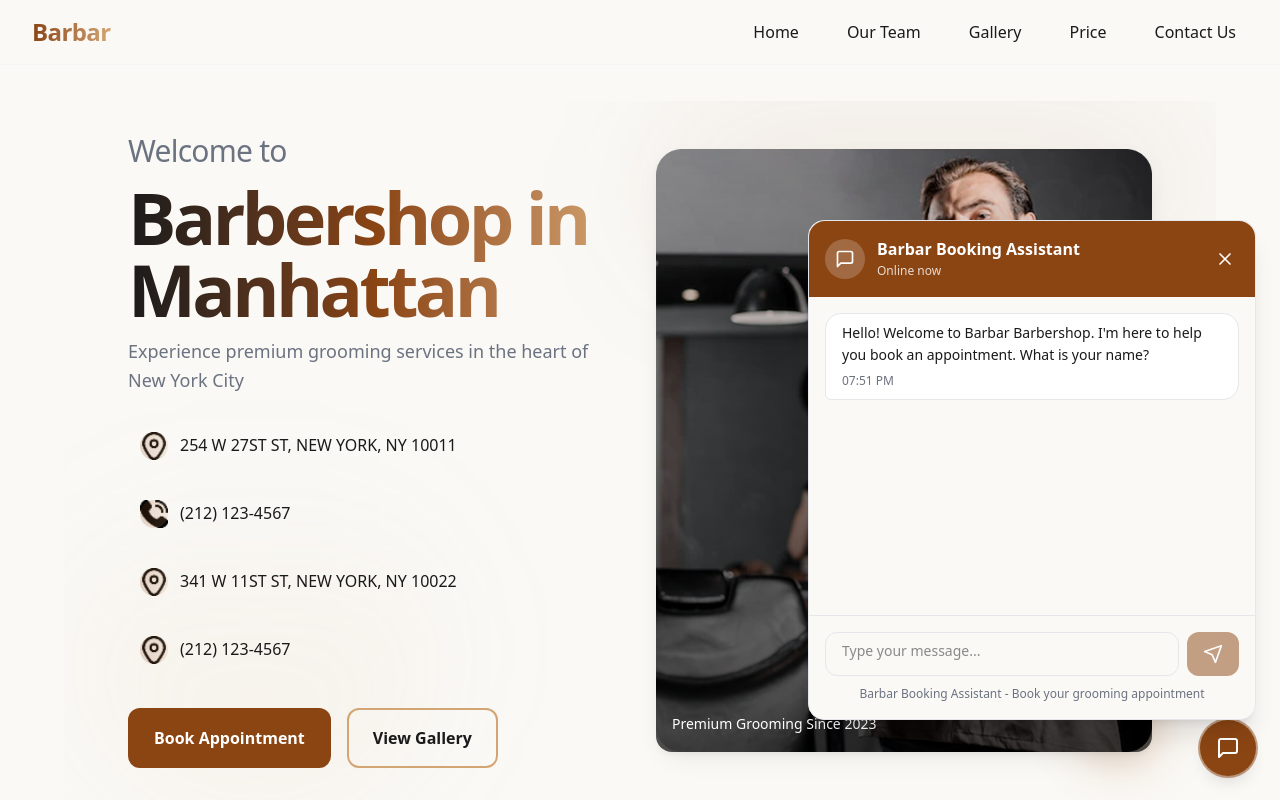
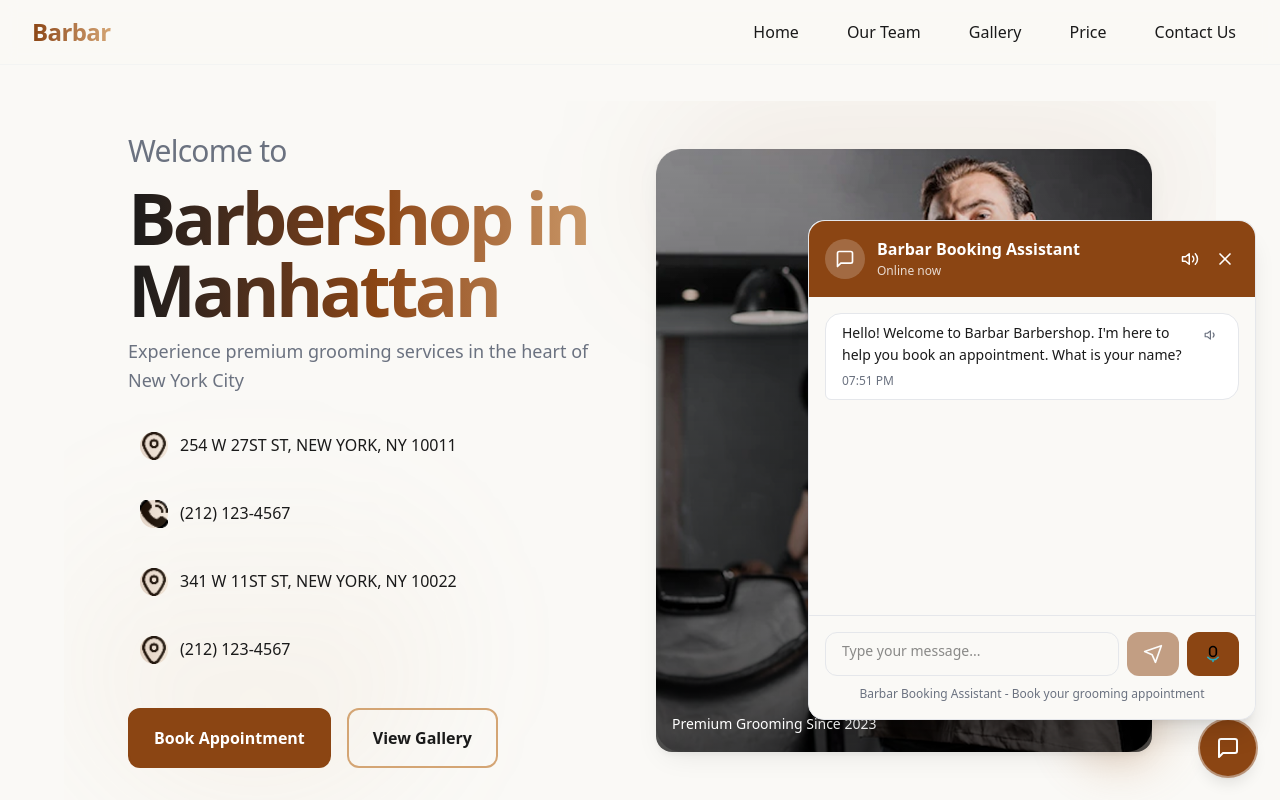
Before and after one commit to Hamza-Yaseen1/Saloon_web, a Next.js app: page / in a window 1280 px wide. Both pictures are taken after a click on the button "Open chat". Shown: the top 800 px of the page. Built offline with nearby package versions, Linux system fonts and the light colour scheme.

Commit message:
added voice agent

```diff
--- /dev/null
+++ b/app/api/transcribe/route.ts
@@ -0,0 +1,62 @@
+import { NextRequest, NextResponse } from "next/server";
+
+export async function POST(req: NextRequest) {
+  console.log("--- Groq Transcription API Start ---");
+
+  try {
+    const apiKey = process.env.GROQ_API_KEY;
+    if (!apiKey) {
+      console.error("Missing GROQ_API_KEY in environment variables");
+      return NextResponse.json({ error: "API configuration error" }, { status: 500 });
+    }
+
+    const formData = await req.formData();
+    const audioFile = formData.get('audio') as File;
+
+    if (!audioFile) {
+      console.error("No audio file found in form data");
+      return NextResponse.json({ error: "No audio file provided" }, { status: 400 });
+    }
+
+    console.log(`Audio file received: name=${audioFile.name}, size=${audioFile.size}, type=${audioFile.type}`);
+
+    // Groq's transcription API expects a real file in FormData, which we already have.
+    // We'll forward the formData directly or reconstruct it for the Groq endpoint.
+    const groqFormData = new FormData();
+    groqFormData.append("file", audioFile);
+    groqFormData.append("model", "whisper-large-v3");
+    groqFormData.append("response_format", "json");
+
+    console.log("Sending request to Groq API...");
+
+    const response = await fetch("https://api.groq.com/openai/v1/audio/transcriptions", {
+      method: "POST",
+      headers: {
+        "Authorization": `Bearer ${apiKey}`,
+      },
+      body: groqFormData,
+    });
+
+    if (!response.ok) {
+      const errorData = await response.json();
+      console.error("Groq API Error:", errorData);
+      throw new Error(errorData.error?.message || `Groq API failed with status ${response.status}`);
+    }
+
+    const data = await response.json();
+    const transcribedText = data.text || "";
+
+    console.log("Transcription successful:", transcribedText.substring(0, 50) + "...");
+    return NextResponse.json({ text: transcribedText });
+
+  } catch (error: any) {
+    console.error("Transcription error full details:");
+    console.error(error);
+
+    return NextResponse.json({
+      error: error.message || "Failed to transcribe audio",
+    }, { status: 500 });
+  } finally {
+    console.log("--- Groq Transcription API End ---");
+  }
+}
--- a/components/FloatingChatbot.tsx
+++ b/components/FloatingChatbot.tsx
@@ -21,6 +21,14 @@ interface BookingData {
 
 const FloatingChatbot = () => {
   const [isOpen, setIsOpen] = useState(false);
+  const [isMuted, setIsMuted] = useState(false);
+  const [currentlySpeakingId, setCurrentlySpeakingId] = useState<string | null>(null);
+// voice work start
+const [isRecording, setIsRecording] = useState(false);
+const mediaRecorderRef = useRef<MediaRecorder | null>(null);
+const audioChunksRef = useRef<BlobPart[]>([]);
+// voice work end
+
 const [messages, setMessages] = useState<Message[]>([
     {
       id: '1',
@@ -58,8 +66,40 @@ const FloatingChatbot = () => {
     messagesEndRef.current?.scrollIntoView({ behavior: 'smooth' });
   };
 
+  // Text to Speech Logic
+  const speak = (text: string, messageId: string) => {
+    if (typeof window === 'undefined' || isMuted) return;
+
+    // Stop any current speech
+    window.speechSynthesis.cancel();
+
+    const utterance = new SpeechSynthesisUtterance(text);
+
+    utterance.onstart = () => setCurrentlySpeakingId(messageId);
+    utterance.onend = () => setCurrentlySpeakingId(null);
+    utterance.onerror = () => setCurrentlySpeakingId(null);
+
+    window.speechSynthesis.speak(utterance);
+  };
+
+  // Auto-speak new bot messages
+  useEffect(() => {
+    const lastMessage = messages[messages.length - 1];
+    if (lastMessage && lastMessage.sender === 'bot' && !isMuted && isOpen) {
+      speak(lastMessage.text, lastMessage.id);
+    }
+  }, [messages, isOpen]);
+
+  // Stop speech if muted or closed
+  useEffect(() => {
+    if ((isMuted || !isOpen) && typeof window !== 'undefined') {
+      window.speechSynthesis.cancel();
+      setCurrentlySpeakingId(null);
+    }
+  }, [isMuted, isOpen]);
+
   const handleSendMessage = async () => {
-    if (!inputValue.trim() || isLoading) return;
+    if (!inputValue?.trim() || isLoading) return;
 
     // Add user message
     const userMessage: Message = {
@@ -145,6 +185,58 @@ const FloatingChatbot = () => {
     return date.toLocaleTimeString([], { hour: '2-digit', minute: '2-digit' });
   };
 
+
+  // voice work start
+  const startRecording = async () => {
+    try {
+      const stream = await navigator.mediaDevices.getUserMedia({ audio: true });
+      const mediaRecorder = new MediaRecorder(stream);
+      mediaRecorderRef.current = mediaRecorder;
+      audioChunksRef.current = [];
+
+      mediaRecorder.ondataavailable = (event) => {
+        if (event.data.size > 0) {
+          audioChunksRef.current.push(event.data);
+        }
+      };
+
+      mediaRecorder.onstop = async () => {
+        const audioBlob = new Blob(audioChunksRef.current, { type: 'audio/webm' });
+        const formData = new FormData();
+        formData.append('audio', audioBlob, 'recording.webm');
+
+        try {
+          const response = await fetch('/api/transcribe', {
+            method: 'POST',
+            body: formData,
+          });
+
+          const data = await response.json();
+          setInputValue(data.text || '');
+        } catch (error) {
+          console.error('Error transcribing:', error);
+        } finally {
+          // Stop all tracks to release the microphone
+          stream.getTracks().forEach(track => track.stop());
+        }
+      };
+
+      mediaRecorder.start();
+      setIsRecording(true);
+      console.log("Recording started");
+    } catch (error) {
+      console.error("Error starting recording:", error);
+    }
+  };
+
+  const stopRecording = () => {
+    if (mediaRecorderRef.current && isRecording) {
+      mediaRecorderRef.current.stop();
+      setIsRecording(false);
+      console.log("Recording stopped");
+    }
+  };
+  // voice work end
   return (
     <>
       {/* Floating Button */}
@@ -205,6 +297,18 @@ const FloatingChatbot = () => {
                   <p className="text-xs opacity-80">Online now</p>
                 </div>
               </div>
+              <div className="flex items-center gap-1">
+                <button
+                  onClick={() => setIsMuted(!isMuted)}
+                  className="text-primary-foreground hover:bg-white/20 rounded-full p-2 transition-colors focus:outline-none"
+                  aria-label={isMuted ? "Unmute" : "Mute"}
+                >
+                  {isMuted ? (
+                    <svg xmlns="http://www.w3.org/2000/svg" width="18" height="18" viewBox="0 0 24 24" fill="none" stroke="currentColor" strokeWidth="2" strokeLinecap="round" strokeLinejoin="round"><path d="M11 5L6 9H2v6h4l5 4V5z"/><line x1="23" y1="9" x2="17" y2="15"/><line x1="17" y1="9" x2="23" y2="15"/></svg>
+                  ) : (
+                    <svg xmlns="http://www.w3.org/2000/svg" width="18" height="18" viewBox="0 0 24 24" fill="none" stroke="currentColor" strokeWidth="2" strokeLinecap="round" strokeLinejoin="round"><path d="M11 5L6 9H2v6h4l5 4V5z"/><path d="M15.54 8.46a5 5 0 0 1 0 7.07"/><path d="M19.07 4.93a10 10 0 0 1 0 14.14"/></svg>
+                  )}
+                </button>
                 <button
                   onClick={() => setIsOpen(false)}
                   className="text-primary-foreground hover:bg-white/20 rounded-full p-1 transition-colors focus:outline-none focus:ring-2 focus:ring-white/50"
@@ -227,6 +331,7 @@ const FloatingChatbot = () => {
                   </svg>
                 </button>
               </div>
+            </div>
 
             {/* Messages Container */}
             <div className="flex-1 overflow-y-auto p-4 bg-muted/10">
@@ -244,7 +349,28 @@ const FloatingChatbot = () => {
                           : 'bg-card text-foreground border border-border rounded-bl-md'
                         }`}
                     >
+                      <div className="flex items-start justify-between gap-2">
                         <p className="text-sm whitespace-pre-line">{message.text}</p>
+                        {message.sender === 'bot' && (
+                          <button
+                            onClick={() => speak(message.text, message.id)}
+                            className={`flex-shrink-0 mt-0.5 p-1 rounded-full hover:bg-black/5 transition-colors ${currentlySpeakingId === message.id ? 'text-primary' : 'text-muted-foreground'
+                              }`}
+                            aria-label="Speak message"
+                          >
+                            {currentlySpeakingId === message.id ? (
+                              <motion.div
+                                animate={{ scale: [1, 1.2, 1] }}
+                                transition={{ repeat: Infinity, duration: 1 }}
+                              >
+                                <svg xmlns="http://www.w3.org/2000/svg" width="14" height="14" viewBox="0 0 24 24" fill="none" stroke="currentColor" strokeWidth="2" strokeLinecap="round" strokeLinejoin="round"><path d="M11 5L6 9H2v6h4l5 4V5z"/><path d="M15.54 8.46a5 5 0 0 1 0 7.07"/><path d="M19.07 4.93a10 10 0 0 1 0 14.14"/></svg>
+                              </motion.div>
+                            ) : (
+                              <svg xmlns="http://www.w3.org/2000/svg" width="14" height="14" viewBox="0 0 24 24" fill="none" stroke="currentColor" strokeWidth="2" strokeLinecap="round" strokeLinejoin="round"><path d="M11 5L6 9H2v6h4l5 4V5z"/><path d="M15.54 8.46a5 5 0 0 1 0 7.07"/></svg>
+                            )}
+                          </button>
+                        )}
+                      </div>
                       <p
                         className={`text-xs mt-1 ${message.sender === 'user'
                             ? 'text-primary-foreground/70'
@@ -291,7 +417,7 @@ const FloatingChatbot = () => {
                 />
                 <button
                   onClick={handleSendMessage}
-                  disabled={!inputValue.trim() || isLoading}
+                  disabled={!inputValue?.trim() || isLoading}
                   className="bg-primary text-primary-foreground rounded-xl px-4 py-2 text-sm font-medium hover:bg-primary/90 focus:outline-none focus:ring-2 focus:ring-primary/50 disabled:opacity-50 disabled:cursor-not-allowed transition-colors"
                 >
                   <svg
@@ -309,6 +435,58 @@ const FloatingChatbot = () => {
                     <path d="m22 2-7 20-4-9-9-4Z" />
                   </svg>
                 </button>
+{/* // voice work start */}
+<button
+  onClick={isRecording ? stopRecording : startRecording}
+  className={`bg-primary text-primary-foreground rounded-xl px-4 py-2 text-sm font-medium hover:bg-primary/90 focus:outline-none focus:ring-2 focus:ring-primary/50 transition-colors ${isRecording ? 'animate-pulse bg-red-500' : ''}`}
+>
+  <svg
+    fill={isRecording ? "#ff0000" : "#000000"}
+    width="20"
+    height="20"
+    viewBox="0 0 24 24"
+    id="mic"
+    xmlns="http://www.w3.org/2000/svg"
+  >
+    <path
+      id="secondary"
+      d="M18.24,16A8,8,0,0,1,5.76,16"
+      style={{
+        fill: "none",
+        stroke: isRecording ? "#ff0000" : "rgb(44, 169, 188)",
+        strokeLinecap: "round",
+        strokeLinejoin: "round",
+        strokeWidth: 2,
+      }}
+    />
+    <line
+      id="secondary-2"
+      x1="12"
+      y1="19"
+      x2="12"
+      y2="21"
+      style={{
+        fill: "none",
+        stroke: isRecording ? "#ff0000" : "rgb(44, 169, 188)",
+        strokeLinecap: "round",
+        strokeLinejoin: "round",
+        strokeWidth: 2,
+      }}
+    />
+    <path
+      id="primary"
+      d="M12,15h0a4,4,0,0,1-4-4V7a4,4,0,0,1,4-4h0a4,4,0,0,1,4,4v4A4,4,0,0,1,12,15Z"
+      style={{
+        fill: "none",
+        stroke: isRecording ? "#ff0000" : "rgb(0, 0, 0)",
+        strokeLinecap: "round",
+        strokeLinejoin: "round",
+        strokeWidth: 2,
+      }}
+    />
+  </svg>
+</button>
+    {/* // voice work end */}
               </div>
               <p className="text-xs text-muted-foreground text-center mt-2">
                 Barbar Booking Assistant - Book your grooming appointment
--- a/package.json
+++ b/package.json
@@ -9,11 +9,13 @@
     "lint": "eslint"
   },
   "dependencies": {
+    "@google/generative-ai": "^0.24.1",
     "@radix-ui/react-dialog": "^1.1.15",
     "@radix-ui/react-slot": "^1.2.3",
     "class-variance-authority": "^0.7.1",
     "clsx": "^2.1.1",
     "framer-motion": "^12.23.24",
+    "groq-sdk": "^1.1.2",
     "lucide-react": "^0.552.0",
     "next": "16.0.1",
     "openai": "^6.16.0",
```
Also changed, not shown: 1 other file (tests, documents, lock files or other folders). Lines whose indentation alone changed are shown as unchanged.
